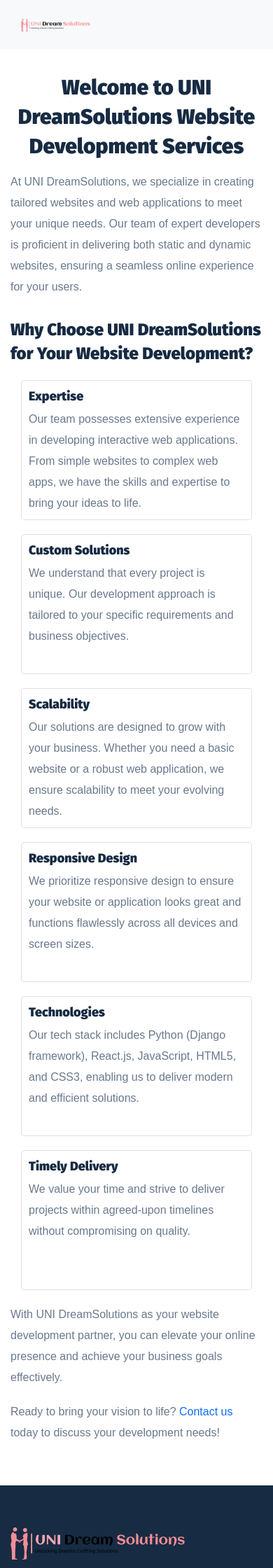
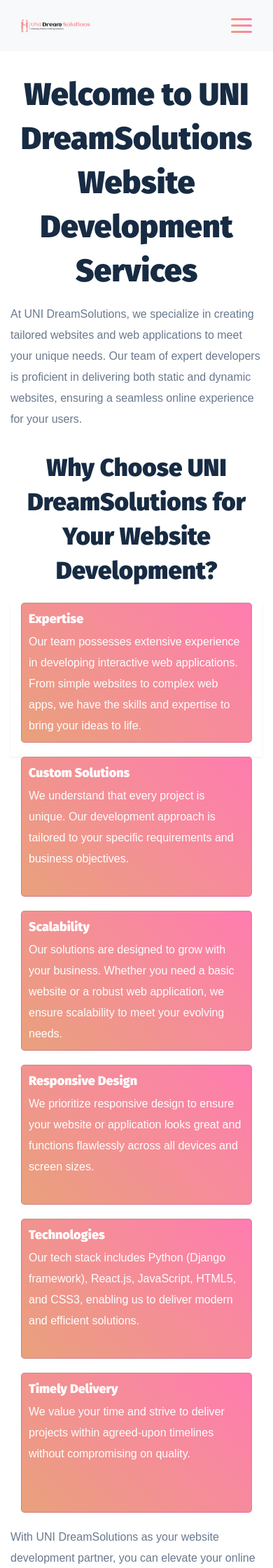
Before and after one commit to MANMOHAN1998/uni, a Django app: page /website-development in a window 390 px wide. Shown: the top 2240 px of the page at 70% size. Run offline with Django 4.2, Linux system fonts and the light colour scheme; some libraries are stand-ins or nearby versions; some web fonts are replaced.

Commit message:
added toggler

```diff
--- a/uniapp/templates/base.html
+++ b/uniapp/templates/base.html
@@ -159,13 +159,13 @@
             <a class="navbar-brand" href="/" style="width:30%">
                 <img src="{% static 'images/brand-logo.png' %}" alt="Brand Logo" class="img-fluid">
             </a>
-            {% comment %} <button class="navbar-toggler" type="button" data-bs-toggle="collapse" data-bs-target="#navbarNav" aria-controls="navbarNav" aria-expanded="false"
+            <button class="navbar-toggler" type="button" data-bs-toggle="collapse" data-bs-target="#navbarNav" aria-controls="navbarNav" aria-expanded="false"
                 aria-label="Toggle navigation">
                 <span class="navbar-toggler-icon"></span>
                 <span class="custom-toggler-icon bar1"></span>
                 <span class="custom-toggler-icon bar2"></span>
                 <span class="custom-toggler-icon bar3"></span>
-            </button> {% endcomment %}
+            </button>
             <!-- End of .navbar-toggler -->
 
             <div class="collapse navbar-collapse" id="navbarNav">
--- a/uniapp/templates/web-dev.html
+++ b/uniapp/templates/web-dev.html
@@ -10,10 +10,10 @@
     <div class="container my-5">
         <h1 class="text-center mb-4">Welcome to UNI DreamSolutions Website Development Services</h1>
         <p>At UNI DreamSolutions, we specialize in creating tailored websites and web applications to meet your unique needs. Our team of expert developers is proficient in delivering both static and dynamic websites, ensuring a seamless online experience for your users.</p>
-        <h2 class="mt-5">Why Choose UNI DreamSolutions for Your Website Development?</h2>
+        <h2 class="text-center mt-5">Why Choose UNI DreamSolutions for Your Website Development?</h2>
         <div class="container">
             <div class="row">
-                <div class="col-md-6">
+                <div class="col-md-6 shadow-sm">
                     <div class="card qa-step" data-step="1">
                         <div class="card-body">
                             <h4 class="card-title"><strong>Expertise</strong></h4>
@@ -76,14 +76,25 @@
                 transition: background-color 0.3s ease;
                 height: 200px;
                 overflow-y: auto;
+                background: linear-gradient(45deg, #e9a17b, #ff7cb0);
             }
             .qa-step:hover {
-                background: linear-gradient(45deg, #e9a17b, #ff7cb0);
+                background: #fff
 
+            }
+            .qa-step .card-title,
+            .qa-step .card-text {
+                color: #fff;
             }
             .qa-step:hover .card-title,
             .qa-step:hover .card-text {
-                color: #fff;
+                color: #000;
+            }
+            .container h1 {
+                font-size:45px;
+            }
+            .container h2 {
+                font-size:35px;
             }
         </style>
 
--- a/uniproject/settings.py
+++ b/uniproject/settings.py
@@ -27,7 +27,7 @@ RECAPTCHA_KEY = '6Leyz3spAAAAAF8Kl0yYFxkvB_oRh_dWV8QK_MFk'
 # SECURITY WARNING: don't run with debug turned on in production!
 DEBUG = False
 
-ALLOWED_HOSTS = ['https://unidreamsolutions.com']
+ALLOWED_HOSTS = ['https://unidreamsolutions.com','*']
 
 
 # Application definition
```
Also changed, not shown: uniapp/templates/qa-servies.html (+7 -1 lines).
